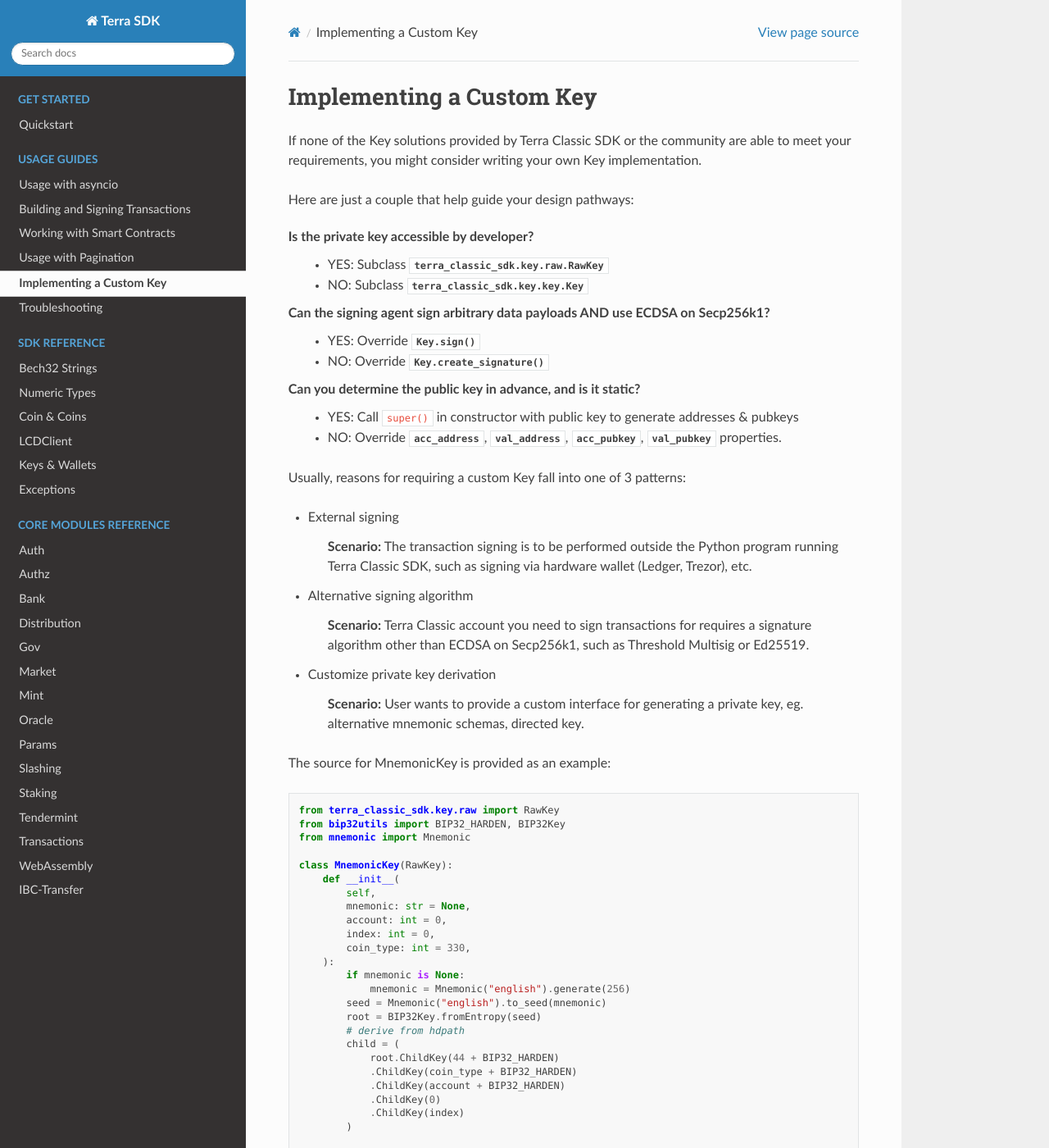
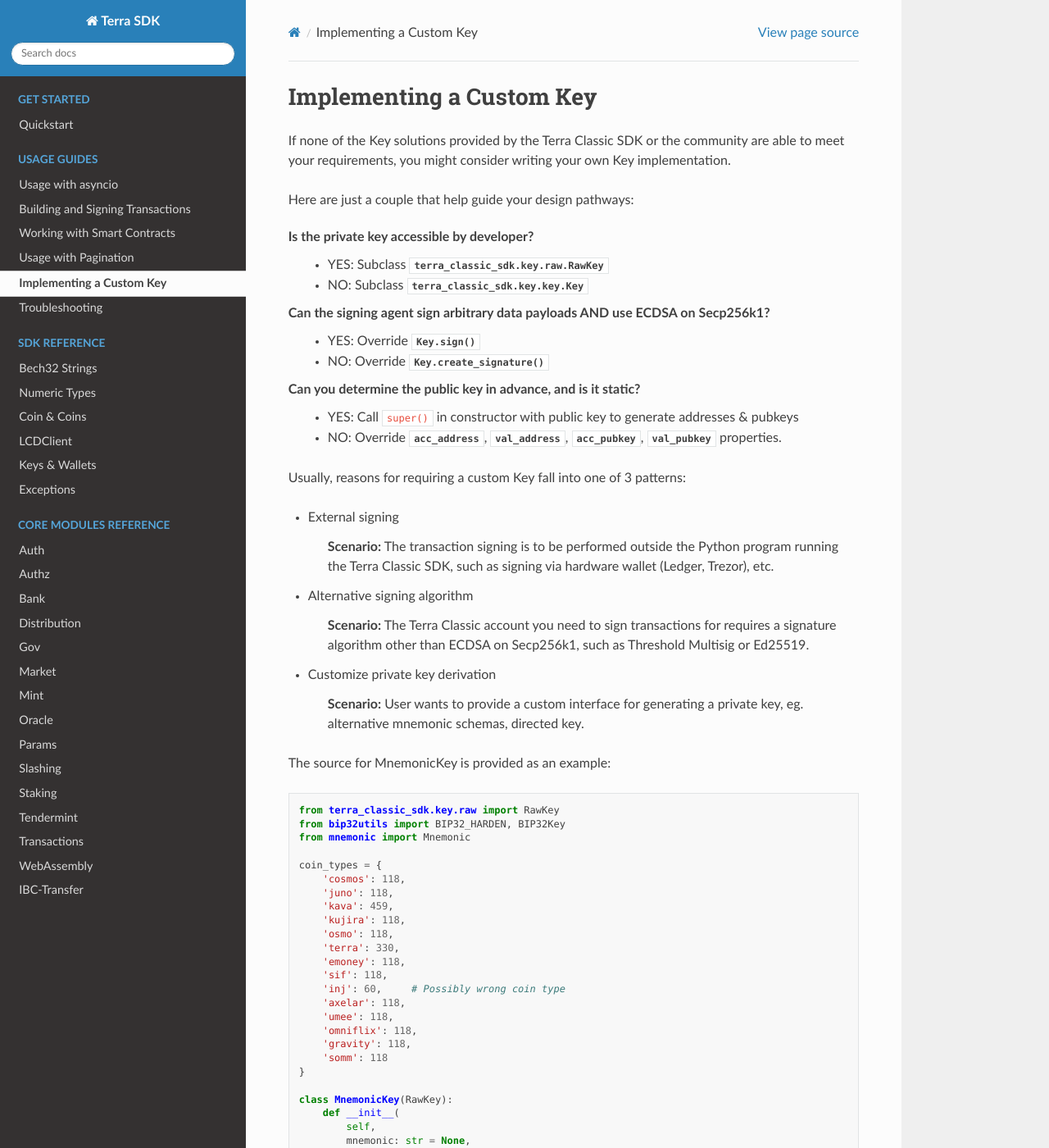
Before and after one commit to geoffmunn/terra.py, a Sphinx documentation site: the page built from docs/guides/custom_key.rst, in a window 1280 px wide and 1400 px high. Shown: the whole window at 82% size. Built offline with Sphinx 7.4.7 and the Read the Docs theme 2.0.0, drawn with Linux system fonts in a browser that asks for light colours; pages that are not in the unit, such as notebooks, are missing from menus; some of the changed text lies outside the part shown.

Commit message:
Code example updated, wording improved

```diff
--- a/docs/guides/custom_key.rst
+++ b/docs/guides/custom_key.rst
@@ -3,7 +3,7 @@
 Implementing a Custom Key
 =========================
 
-If none of the Key solutions provided by Terra Classic SDK or the community are able to meet your requirements,
+If none of the Key solutions provided by the Terra Classic SDK or the community are able to meet your requirements,
 you might consider writing your own Key implementation.
 
 Here are just a couple  that help guide
@@ -26,13 +26,13 @@
 
 * External signing
 
-    **Scenario:** The transaction signing is to be performed outside the Python program running Terra Classic SDK,
+    **Scenario:** The transaction signing is to be performed outside the Python program running the Terra Classic SDK,
     such as signing via hardware wallet (Ledger, Trezor), etc.
 
 
 * Alternative signing algorithm
 
-    **Scenario:** Terra Classic account you need to sign transactions for requires a signature algorithm other than
+    **Scenario:** The Terra Classic account you need to sign transactions for requires a signature algorithm other than
     ECDSA on Secp256k1, such as Threshold Multisig or Ed25519.
 
 
@@ -49,14 +49,34 @@
     from bip32utils import BIP32_HARDEN, BIP32Key
     from mnemonic import Mnemonic
 
+    coin_types = {
+        'cosmos': 118,
+        'juno': 118,
+        'kava': 459,
+        'kujira': 118,
+        'osmo': 118,
+        'terra': 330,
+        'emoney': 118,
+        'sif': 118,
+        'inj': 60,     # Possibly wrong coin type
+        'axelar': 118,
+        'umee': 118,
+        'omniflix': 118,
+        'gravity': 118,
+        'somm': 118
+    }
+
     class MnemonicKey(RawKey):
         def __init__(
             self,
             mnemonic: str = None,
             account: int = 0,
             index: int = 0,
-            coin_type: int = 330,
+            prefix:str = 'terra'
         ):
+
+            coin_type = coin_types[prefix]
+
             if mnemonic is None:
                 mnemonic = Mnemonic("english").generate(256)
             seed = Mnemonic("english").to_seed(mnemonic)
@@ -72,5 +92,7 @@
 
             super().__init__(child.PrivateKey())
             self.mnemonic = mnemonic
+            self.coin_type = coin_type
             self.account = account
             self.index = index
+            self.address_prefix = prefix
```
